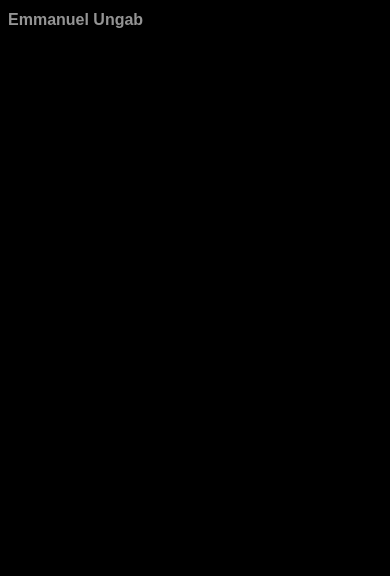
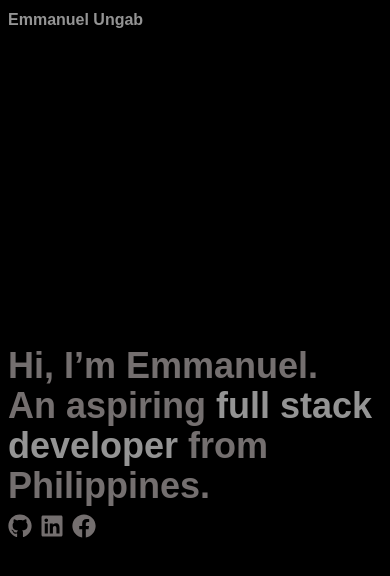
Before and after one commit to jeru7/portfolio, a Next.js app: page / in a window 390 px wide. Shown: the top 576 px of the page. Built offline with nearby package versions, Linux system fonts and the light colour scheme.

Commit message:
add: hero section
- added a types for social accounts
- mobile setup for the hero section

```diff
--- a/app/layout.tsx
+++ b/app/layout.tsx
@@ -10,7 +10,7 @@ const inter = Inter({
 });
 
 export const metadata: Metadata = {
-  title: "Emmanuel Ungab - Portfolio",
+  title: "jeru7 - byte by byte",
   description: "Developer portfolio of Emmanuel Ungab.",
 };
 
@@ -21,11 +21,13 @@ export default function RootLayout({
 }>) {
   return (
     <html lang="en">
-      <body className={`${inter.variable} antialiased`}>
+      <body
+        className={`${inter.variable} antialiased min-h-screen flex flex-col`}
+      >
         <header>
           <Navbar />
         </header>
-        <main>{children}</main>
+        <main className="flex-1 flex">{children}</main>
       </body>
     </html>
   );
--- a/app/page.tsx
+++ b/app/page.tsx
@@ -1,5 +1,11 @@
+import Hero from "@/components/hero/Hero";
+
 const HomePage = () => {
-  return <div></div>;
+  return (
+    <div className="flex-1 p-2">
+      <Hero />
+    </div>
+  );
 };
 
 export default HomePage;
--- a/components/hero/Hero.tsx
+++ b/components/hero/Hero.tsx
@@ -1,5 +1,59 @@
+"use client";
+
+import { SocialMedia } from "@/types/social.types";
+import { FaFacebook, FaGithub, FaLinkedin } from "react-icons/fa";
+
+const socMeds: SocialMedia[] = [
+  {
+    title: "Github",
+    icon: <FaGithub className="h-6 w-6" />,
+    link: "https://github.com/jeru7",
+  },
+  {
+    title: "Linkedin",
+    icon: <FaLinkedin className="h-6 w-6" />,
+    link: "https://www.linkedin.com/in/jeru7/",
+  },
+  {
+    title: "Facebook",
+    icon: <FaFacebook className="h-6 w-6" />,
+    link: "https://www.facebook.com/jeruuu.7/",
+  },
+];
+
 const Hero = () => {
-  return <div></div>;
+  return (
+    <section className="h-full">
+      <article className="h-full flex flex-col justify-center gap-2">
+        <p className="font-bold text-4xl">
+          Hi, I’m Emmanuel.
+          <br />
+          An aspiring <span className="text-accent">
+            full stack developer
+          </span>{" "}
+          from Philippines.
+        </p>
+        <div className="flex gap-2">
+          {socMeds.map((social, index) => (
+            <div
+              className="flex items-center justify-center"
+              key={index}
+              title={social.title}
+            >
+              <a
+                href={social.link}
+                target="_blank"
+                rel="noopener noreferrer"
+                className="cursor-pointer hover:opacity-80 transition-opacity"
+              >
+                {social.icon}
+              </a>
+            </div>
+          ))}
+        </div>
+      </article>
+    </section>
+  );
 };
 
 export default Hero;
```
Also changed, not shown: types/social.types.ts (added, +7 -0 lines).
